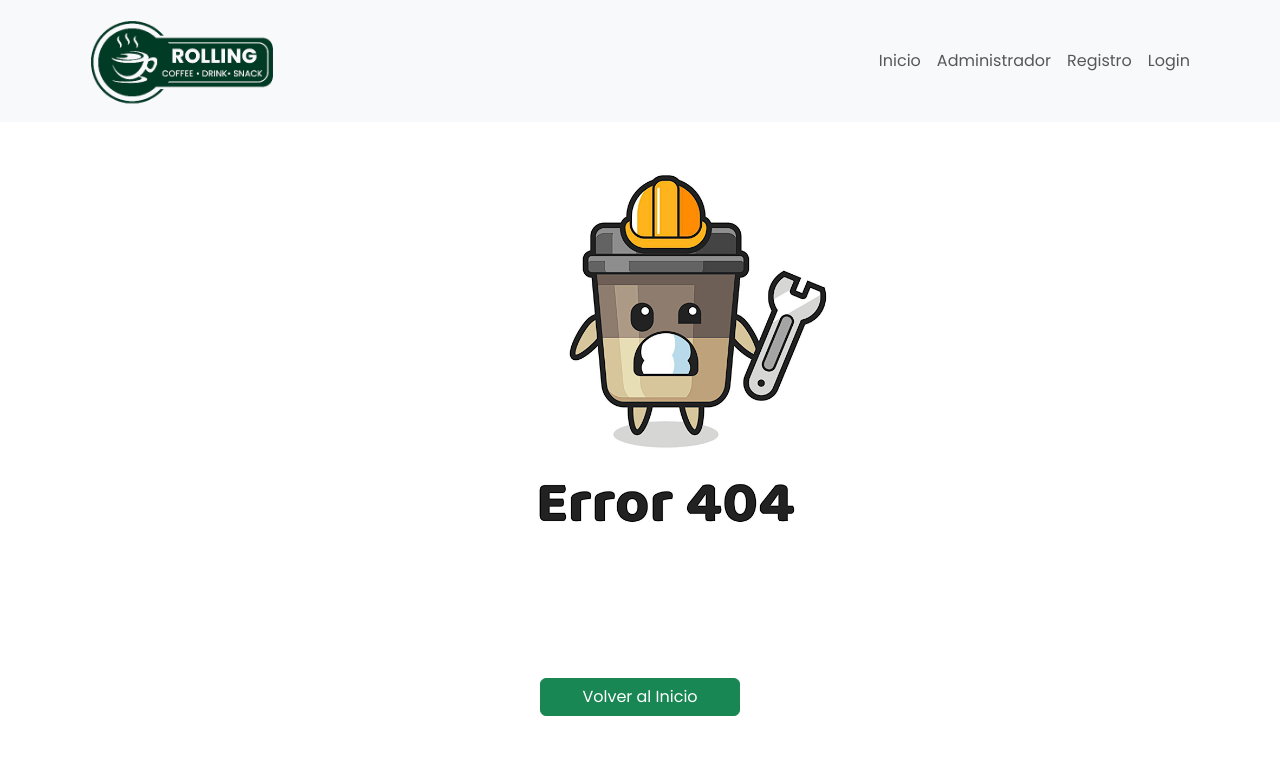
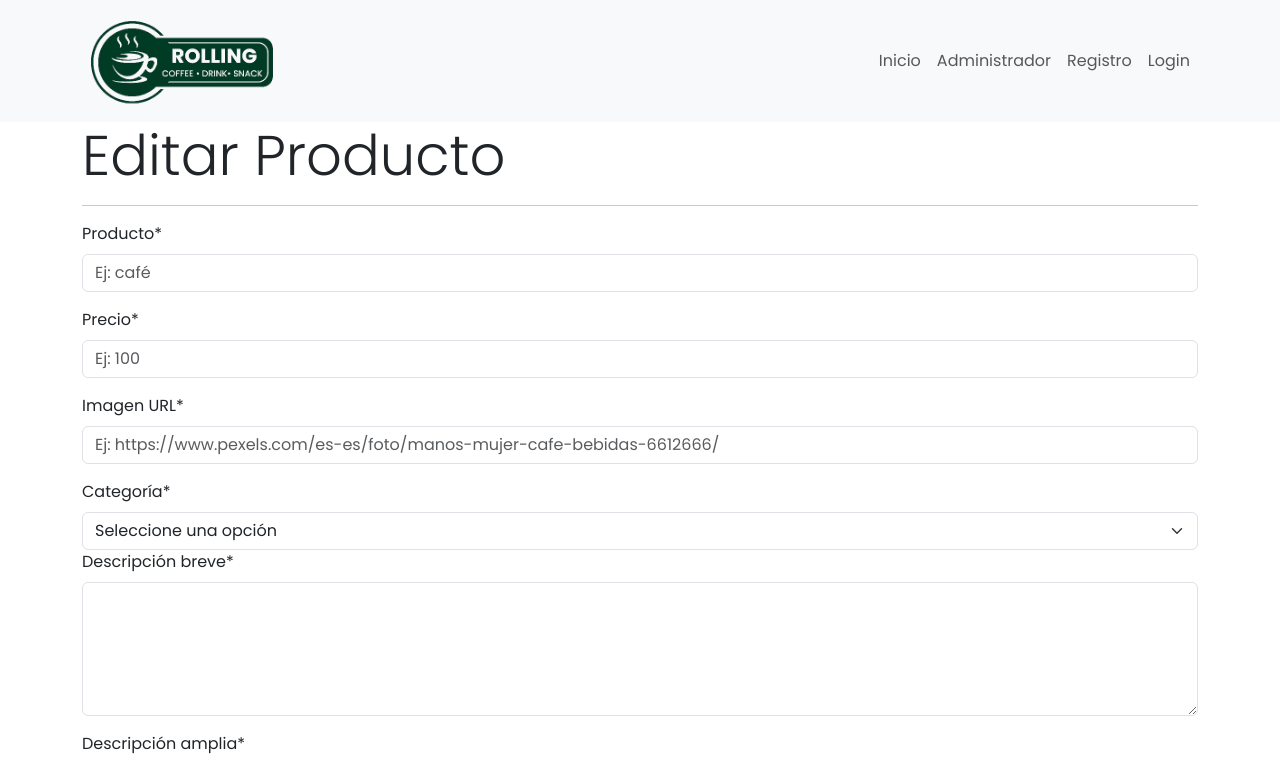
Before and after one commit to NataliaGabriela/RollingCoffee-react, a React (Vite) app: page /administrador/editar/1 in a window 1280 px wide. Shown: the top 764 px of the page. Built offline with nearby package versions, Linux system fonts and the light colour scheme; no server answers.

Commit message:
enviamos el id del producto a editar, mediante la ruta

```diff
--- a/db.json
+++ b/db.json
@@ -19,6 +19,33 @@
       "imagen": "https://images.pexels.com/photos/302899/pexels-photo-302899.jpeg?auto=compress&cs=tinysrgb&w=1260&h=750&dpr=1",
       "disponibilidad": true,
       "id": "2"
+    },
+    {
+      "id": "596a",
+      "nombreProducto": "te verde",
+      "precio": "700",
+      "imagen": "https://img.freepik.com/foto-gratis/placa-madera-hoja-objeto-alimentacion-saludable_1172-451.jpg?w=740&t=st=1708260426~exp=1708261026~hmac=a55cec8977c1fe983ee17ed62c49386fe34f470361ff20bf9300dd1ae8d5089b",
+      "categoria": "1",
+      "descripcion_breve": "Una bebida de origen Chino",
+      "descripcion_amplia": "Se deriva de las hojas de la planta Camellia sinensis y es apreciado tanto por su sabor refrescante como por sus innumerables beneficios para la salud, lo que lo convierte en una elección cada vez más popular"
+    },
+    {
+      "id": "19b5",
+      "nombreProducto": "te verde",
+      "precio": "700",
+      "imagen": "https://img.freepik.com/foto-gratis/placa-madera-hoja-objeto-alimentacion-saludable_1172-451.jpg?w=740&t=st=1708260426~exp=1708261026~hmac=a55cec8977c1fe983ee17ed62c49386fe34f470361ff20bf9300dd1ae8d5089b",
+      "categoria": "1",
+      "descripcion_breve": "Una bebida de origen Chino",
+      "descripcion_amplia": "Se deriva de las hojas de la planta Camellia sinensis y es apreciado tanto por su sabor refrescante como por sus innumerables beneficios para la salud, lo que lo convierte en una elección cada vez más popular"
+    },
+    {
+      "id": "f1a6",
+      "nombreProducto": "Mini Torta Chocolate",
+      "precio": "1499",
+      "imagen": "https://www.estherhelados.com.ar/webfiles/estherhelados/productos/133/1_1000x1000.jpg",
+      "categoria": "3",
+      "descripcion_breve": "Mini Torta Chocolate y Nuez",
+      "descripcion_amplia": "Brownie, helado de chocolate c/nuez , pionono, dulce de leche repostero y ganache de chocolate"
     }
   ]
 }
--- a/src/App.jsx
+++ b/src/App.jsx
@@ -17,8 +17,8 @@ function App() {
       <Route exact path="/" element={<Inicio></Inicio>}></Route>
       <Route exact path="/detalleProducto/:id" element={<DetalleProducto></DetalleProducto>}></Route>
       <Route exact path="/administrador" element={<Administrador></Administrador>}></Route>
-      <Route exact path="/administrador/crear" element={<FormularioProducto></FormularioProducto>}></Route>
-      <Route exact path="/administrador/editar" element={<Administrador></Administrador>}></Route>
+      <Route exact path="/administrador/crear" element={<FormularioProducto editar={false} titulo={'Nuevo Producto'}></FormularioProducto>}></Route>
+      <Route exact path="/administrador/editar/:id" element={<FormularioProducto editar={true} titulo={'Editar Producto'}></FormularioProducto>}></Route>
       <Route exact path="/formulario" element={<FormularioProducto></FormularioProducto>}></Route>
       <Route path="*" element={<Error></Error>}></Route>
     </Routes>
--- a/src/components/ItemProducto.jsx
+++ b/src/components/ItemProducto.jsx
@@ -1,6 +1,7 @@
 import { Button, Image } from "react-bootstrap";
 import Swal from "sweetalert2";
 import { borrarProductoAPI, leerProductosAPI } from "../helpers/queries";
+import { Link } from "react-router-dom";
 const ItemProducto = ({ producto, setProductos }) => {
   const borrarProducto = () => {
     Swal.fire({
@@ -44,9 +45,9 @@ const ItemProducto = ({ producto, setProductos }) => {
       </td>
       <td>{producto.categoria}</td>
       <td className="text-center">
-        <Button variant="warning" className="me-lg-2">
+        <Link variant="warning" className="me-lg-2 btn btn-warning" to={`/administrador/editar/${producto.id}`}>
           <i className="bi bi-pencil-square"></i>
-        </Button>
+        </Link>
         <Button variant="danger" className="me-lg-2" onClick={borrarProducto}>
           <i className="bi bi-trash"></i>
         </Button>
--- a/src/components/pages/FormularioProducto.jsx
+++ b/src/components/pages/FormularioProducto.jsx
@@ -4,7 +4,7 @@ import { useForm } from "react-hook-form";
 import { crearProductoAPI } from "../../helpers/queries";
 import Swal from "sweetalert2";
 
-const FormularioProducto = () => {
+const FormularioProducto = ({editar,titulo}) => {
   const {
     register,
     handleSubmit,
@@ -12,7 +12,11 @@ const FormularioProducto = () => {
     reset
   } = useForm();
   const productoValidado = async(producto) => {
-    console.log(producto);
+    if (editar) {
+
+    } else {
+      console.log(producto);
+    //logica cuando quiero crear un producto
     const respuesta = await crearProductoAPI(producto);
     if (respuesta.satus === 201) {
       //mensaje
@@ -31,9 +35,11 @@ const FormularioProducto = () => {
     }
 
   };
+    }
+
   return (
     <Container>
-      <h1 className="display-4">Nuevo Producto</h1>
+      <h1 className="display-4">{titulo}</h1>
       <hr></hr>
       <Form className="my-3" onSubmit={handleSubmit(productoValidado)}>
         <Form.Group className="mb-3" controlId="exampleForm.ControlInput1">
```
